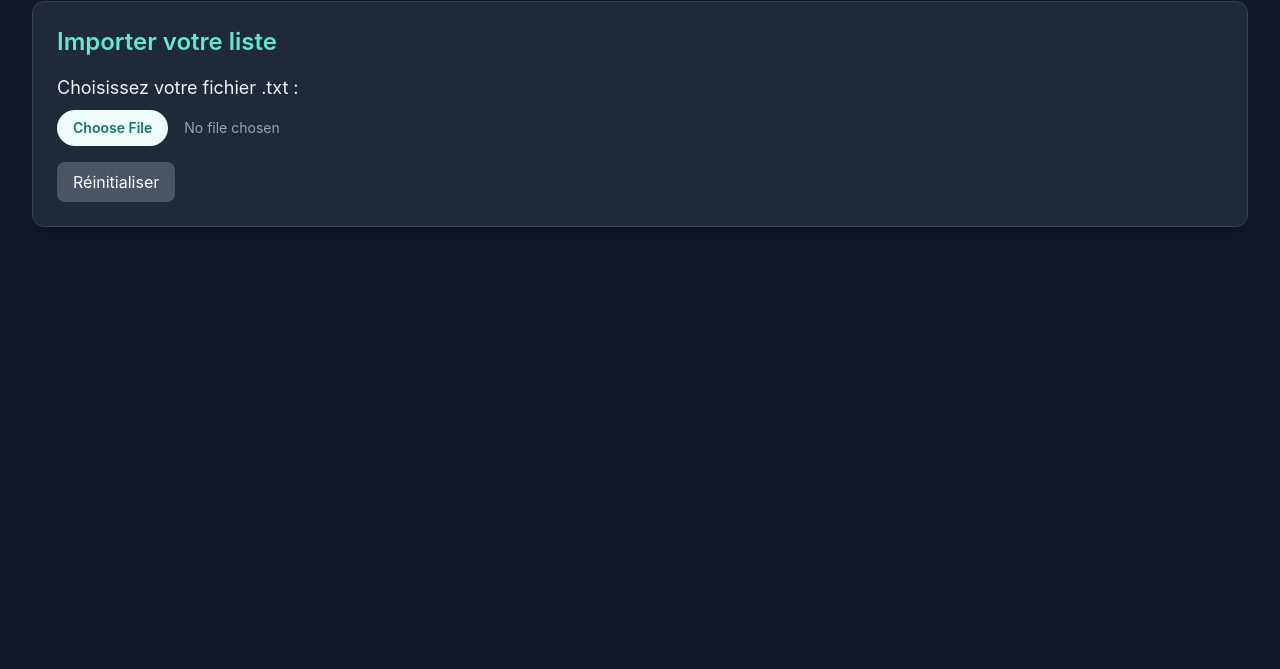
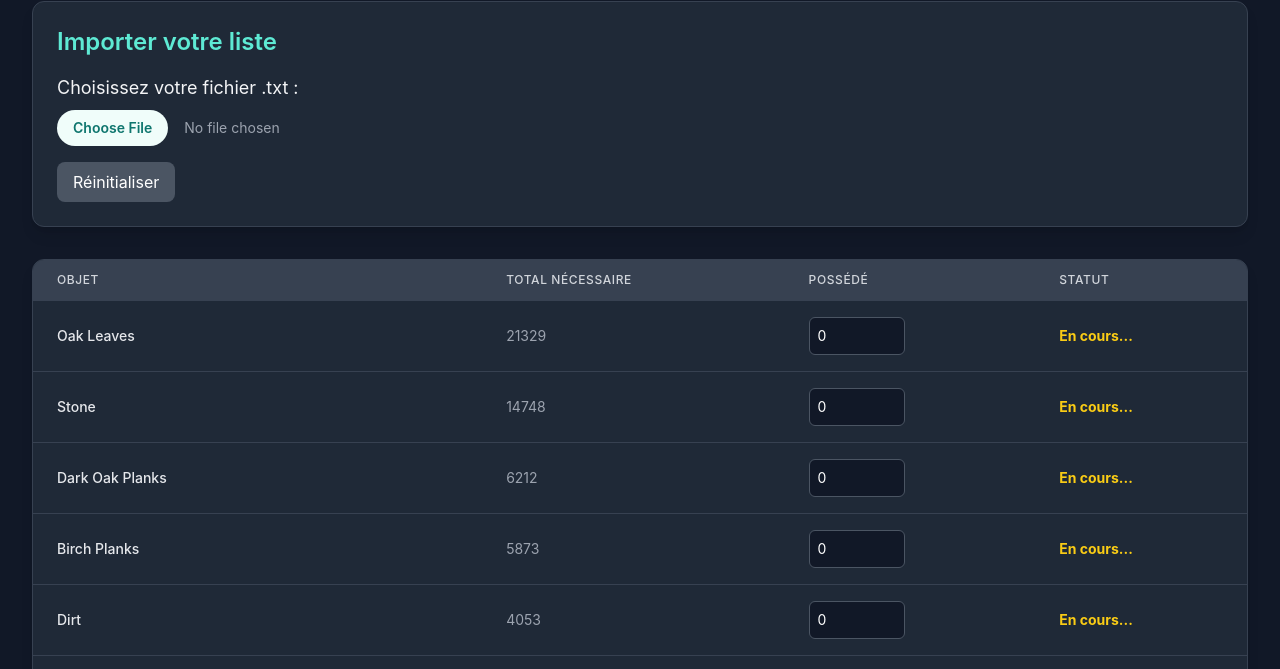
Before and after one commit to Zeeeephir/sch-matic-minecraft, a plain HTML site: page index.html in a window 1280 px wide. Shown: the part 95-764 px from the top of the page. Drawn offline with nearby package versions, Linux system fonts and the light colour scheme.

Commit message:
Update index.html

```diff
--- a/index.html
+++ b/index.html
@@ -222,7 +222,7 @@
 | Item                          | Total | Missing |                          Available |
 +-------------------------------+-------+---------+------------------------------------+`;
 
-        // Fonction pour parser le fichier .txt
+        // Fonction pour parser le fichier .txt de manière plus robuste
         const parseMaterialList = (text) => {
             const lines = text.split(/\r?\n/);
             const materials = [];
@@ -230,23 +230,32 @@
 
             for (const line of lines) {
                 const trimmedLine = line.trim();
+
+                // On détecte les lignes de début et de fin de tableau
                 if (trimmedLine.includes('+-------------------------------+-------+---------+------------------------------------+')) {
-                    if (startParsing) {
+                    startParsing = !startParsing;
+                    // On s'arrête si on a fini de parser un tableau non-vide
+                    if (!startParsing && materials.length > 0) {
                         break;
                     }
-                    startParsing = true;
                     continue;
                 }
-                if (startParsing && trimmedLine.startsWith('| ') && !trimmedLine.includes('Item')) {
-                    const parts = trimmedLine.split('|').map(p => p.trim()).filter(p => p !== '');
-                    if (parts.length >= 2) {
-                        const item = parts[0];
-                        const total = parseInt(parts[1], 10);
-                        materials.push({
-                            item,
-                            total,
-                            have: 0
-                        });
+
+                // On parse les lignes de données uniquement à l'intérieur du tableau
+                if (startParsing) {
+                    const parts = trimmedLine.split('|').map(p => p.trim());
+                    // Une ligne de données valide doit avoir au moins 5 parties et ne pas être une ligne d'en-tête
+                    if (parts.length >= 5 && parts[0] === '' && !parts[1].includes('Item')) {
+                        const item = parts[1];
+                        const total = parseInt(parts[2], 10);
+                        // On s'assure que la valeur est un nombre valide
+                        if (!isNaN(total)) {
+                            materials.push({
+                                item: item,
+                                total: total,
+                                have: 0
+                            });
+                        }
                     }
                 }
             }
```
